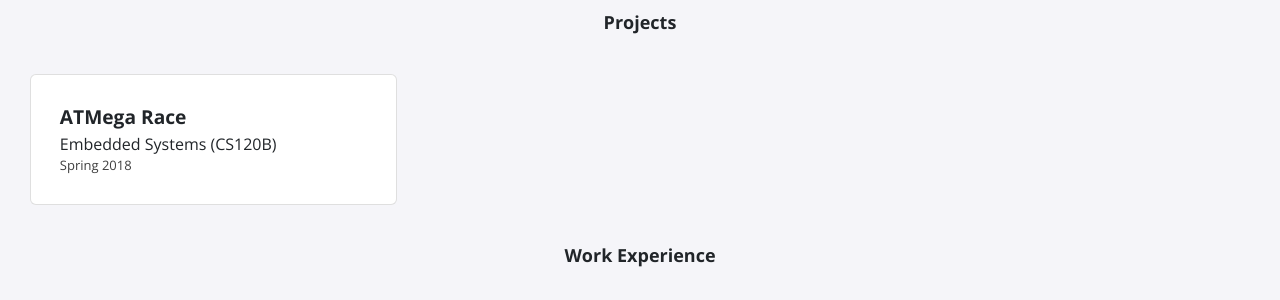
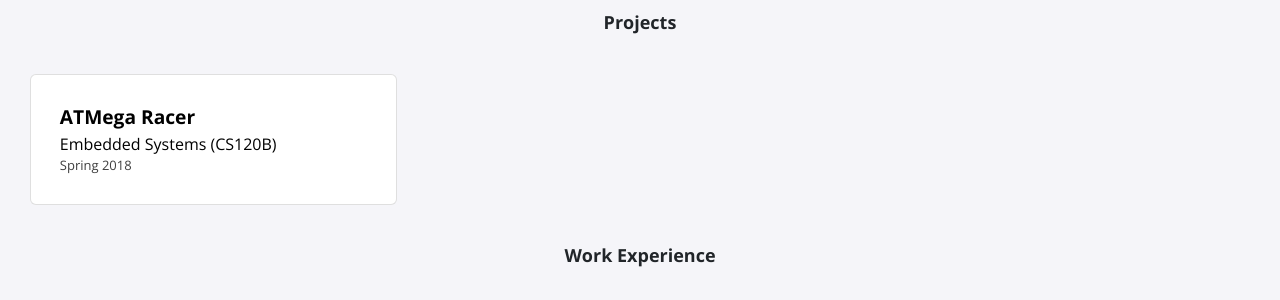
Before and after one commit to danay001/danay001.github.io, a Jekyll site: the page built from index.html, in a window 1280 px wide. Shown: the part 428-728 px from the top of the page. Built offline with Jekyll 4.4.1, drawn with Linux system fonts in a browser that asks for light colours; nearby versions of some CDN libraries.

Commit message:
Update projects.yml

```diff
--- a/_data/projects.yml
+++ b/_data/projects.yml
@@ -1,3 +1,4 @@
-- title: ATMega Race
+- title: ATMega Racer
   event: Embedded Systems (CS120B)
   date: Spring 2018
+  page-name: atmega-racer
```
